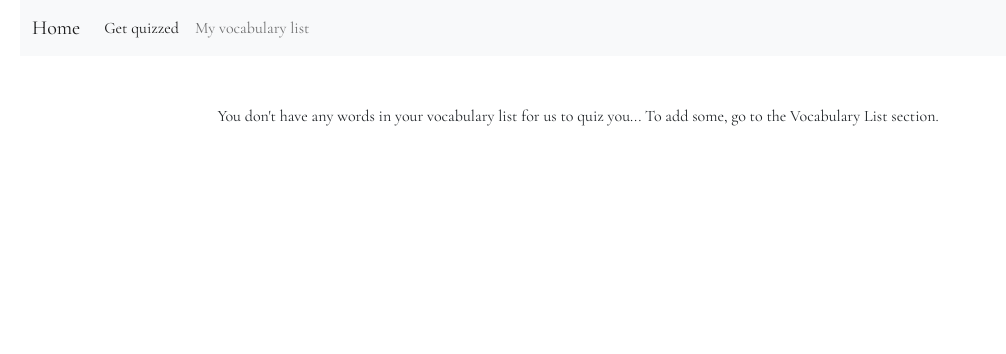
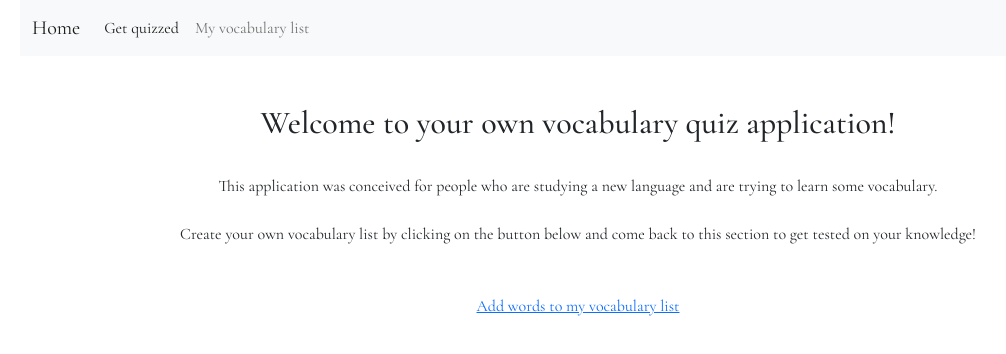
Before and after one commit to claradrt/vocabulary-quizz, a React (Create React App) app: page / in a window 1280 px wide. Shown: the top 354 px of the page, without its empty margins (62-1068 px from the left). Built offline with nearby package versions, Linux system fonts and the light colour scheme.

Commit message:
App instructions

```diff
--- a/src/routes/quiz.jsx
+++ b/src/routes/quiz.jsx
@@ -4,6 +4,7 @@ import StartQuiz from "../StartQuiz.js";
 
 import "../Quiz.css";
 import QuizButton from "../QuizButton.js";
+import { NavLink } from "react-router-dom";
 
 export default function Quiz() {
   const [showButton, setShowButton] = useState(true);
@@ -28,11 +29,17 @@ export default function Quiz() {
 
   if (total === 0) {
     return (
-      <div className="text-center mt-5">
-        <div className="instructions text-center mb-5">
-          You don't have any words in your vocabulary list for us to quiz you...
-          To add some, go to the Vocabulary List section.
+      <div className="instructions text-center mt-5">
+        <h2>Welcome to your own vocabulary quiz application!</h2>
+        <div className="mb-5">
+          <br />
+          This application was conceived for people who are studying a new
+          language and are trying to learn some vocabulary. <br /> <br />
+          Create your own vocabulary list by clicking on the button below and
+          come back to this section to get tested on your knowledge!
         </div>
+
+        <NavLink to="/vocabulary">Add words to my vocabulary list</NavLink>
       </div>
     );
   } else {
```
